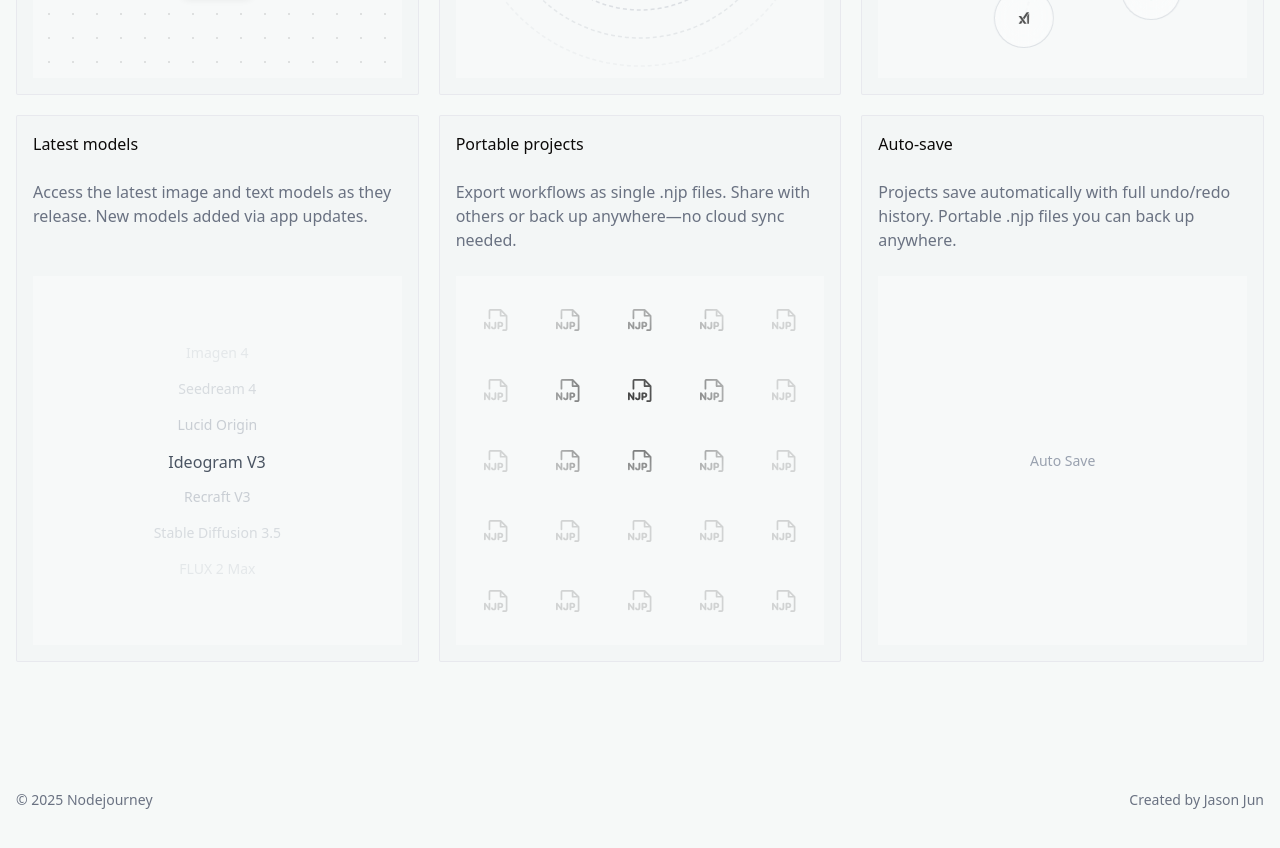
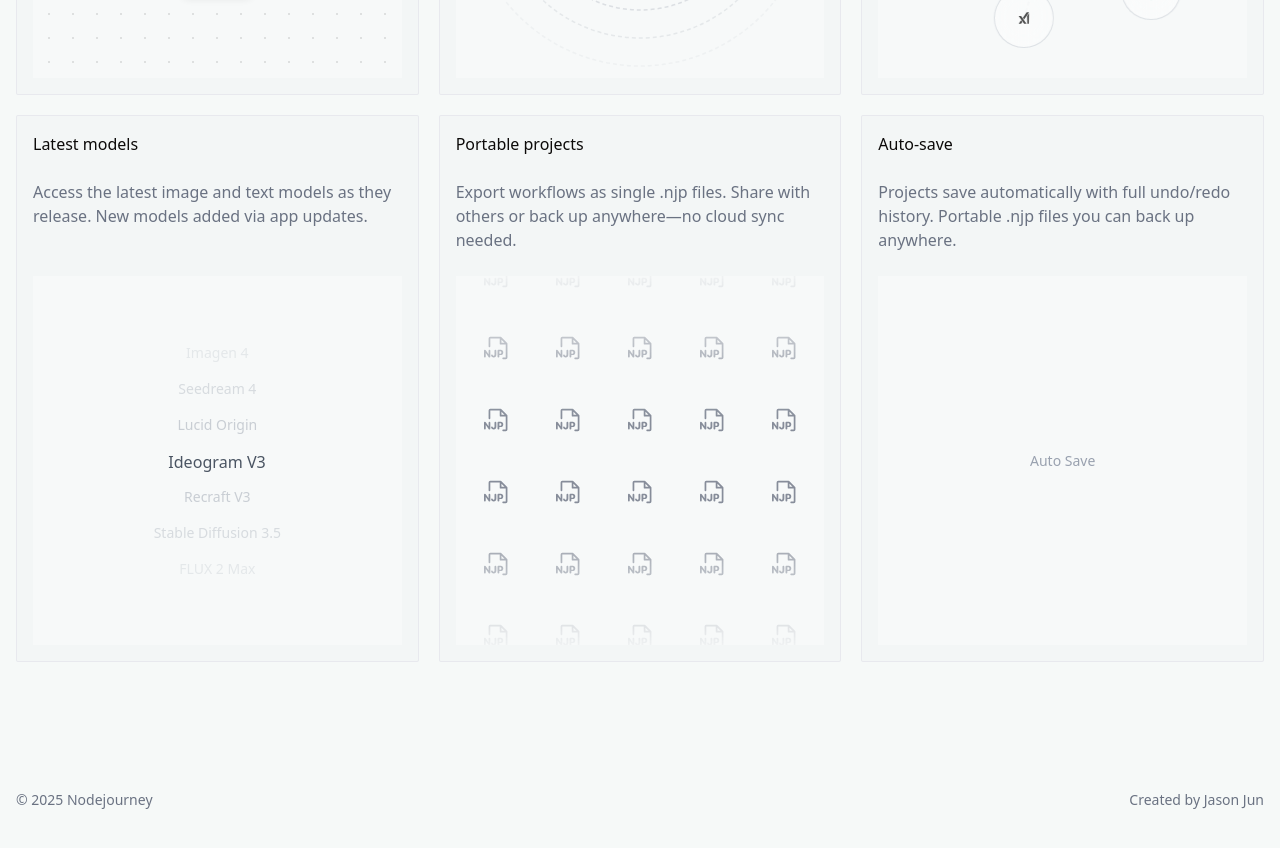
Before and after one commit to htjun/nodejourney-web, a Next.js app: page / in a window 1280 px wide. Shown: the part 2280-3128 px from the top of the page. Built offline with nearby package versions, Linux system fonts and the light colour scheme; no server answers.

Commit message:
Replace wandering spotlight with vertical scroll animation in portable projects visual

```diff
--- a/components/feature-visuals/portable-projects.tsx
+++ b/components/feature-visuals/portable-projects.tsx
@@ -1,47 +1,54 @@
 'use client'
 
-import Image from 'next/image'
-import { useEffect, useState } from 'react'
+import { useEffect, useRef, useState } from 'react'
+
+function NjpIcon({ size, className }: { size: number; className?: string }) {
+  return (
+    <svg
+      xmlns="http://www.w3.org/2000/svg"
+      width={size}
+      height={size}
+      fill="currentColor"
+      viewBox="0 0 28 26"
+      className={className}
+    >
+      <path d="M19.361 0a1 1 0 0 1 .707.293l7 7a1 1 0 0 1 .293.707v16a2 2 0 0 1-2 2h-3a1 1 0 0 1 0-2h3V9h-6a1 1 0 0 1-1-1V2h-11v9a1 1 0 0 1-2 0V2a2 2 0 0 1 2-2zm-6.049 15c.68 0 1.073.417 1.073 1.153v4.796c0 1.957-1.16 3.051-3.1 3.051-1.37 0-2.396-.61-2.847-1.655a2.2 2.2 0 0 1-.165-.822c0-.622.399-1.026.997-1.026.533 0 .837.253 1.007.839.141.507.487.785.985.785.633 0 .978-.41.978-1.19v-4.778c0-.736.393-1.153 1.072-1.153M6.37 15c.645 0 1.02.393 1.02 1.1v6.843c0 .67-.364 1.038-1.014 1.038-.434 0-.72-.174-1.031-.615l-3.258-4.634h-.047v4.15c0 .707-.38 1.1-1.02 1.1-.644 0-1.019-.393-1.019-1.1v-6.831C0 15.368.375 15 1.043 15c.41 0 .703.181 1.025.616L5.303 20.2h.047v-4.1c0-.707.38-1.1 1.02-1.1m13.055.133c1.816 0 3.047 1.214 3.047 3.087 0 1.86-1.295 3.074-3.176 3.074h-1.383v1.534c0 .737-.392 1.153-1.072 1.153s-1.078-.416-1.078-1.153v-6.535c0-.737.398-1.16 1.078-1.16zm-1.512 4.494h.932c.914 0 1.453-.49 1.453-1.401 0-.906-.54-1.396-1.442-1.396h-.943zM20.362 7h3.585l-3.586-3.586z" />
+    </svg>
+  )
+}
 
 // Grid settings
-const GRID_SIZE = 5
+const GRID_COLS = 5
 const ICON_SIZE = 24
-const GRID_GAP = 12 // Tailwind gap-12 = 3rem
+const GAP = 48 // gap in pixels
 
-// Mask settings
-const MASK_RADIUS = 120
-const BASE_OPACITY = 0.15
-const HIGHLIGHT_OPACITY = 0.7
+// Layout
+const ROW_HEIGHT = ICON_SIZE + GAP
+const VISIBLE_ROWS = 6
+const BUFFER_ROWS = 1
 
-// Animation settings
-const ANIMATION_SPEED = 0.01
-const WANDER_RANGE_X = 20
-const WANDER_RANGE_Y = 20
-const SECONDARY_RANGE_X = 10
-const SECONDARY_RANGE_Y = 10
-const FREQUENCY_X1 = 1
-const FREQUENCY_X2 = 0.7
-const FREQUENCY_Y1 = 0.8
-const FREQUENCY_Y2 = 1.3
+// Animation
+const PAN_SPEED = 0.15 // pixels per frame
+
+// Fade effect (percentage of container height)
+const FADE_START = 5 // top edge starts transparent
+const FADE_VISIBLE_START = 40 // becomes fully visible
+const FADE_VISIBLE_END = 60 // stays fully visible until
+const FADE_END = 95 // bottom edge becomes transparent
 
 export function PortableProjects() {
-  const [position, setPosition] = useState({ x: 50, y: 50 })
+  const [offset, setOffset] = useState(0)
+  const offsetRef = useRef(0)
+  const containerHeight = ROW_HEIGHT * VISIBLE_ROWS
+  const gridWidth = GRID_COLS * ICON_SIZE + (GRID_COLS - 1) * GAP
 
+  // Continuous smooth scrolling
   useEffect(() => {
     let animationId: number
-    let time = 0
 
     const animate = () => {
-      time += ANIMATION_SPEED
-      const x =
-        50 +
-        Math.sin(time * FREQUENCY_X1) * WANDER_RANGE_X +
-        Math.sin(time * FREQUENCY_X2) * SECONDARY_RANGE_X
-      const y =
-        50 +
-        Math.cos(time * FREQUENCY_Y1) * WANDER_RANGE_Y +
-        Math.cos(time * FREQUENCY_Y2) * SECONDARY_RANGE_Y
-      setPosition({ x, y })
+      offsetRef.current = (offsetRef.current + PAN_SPEED) % ROW_HEIGHT
+      setOffset(offsetRef.current)
       animationId = requestAnimationFrame(animate)
     }
 
@@ -49,39 +56,42 @@ export function PortableProjects() {
     return () => cancelAnimationFrame(animationId)
   }, [])
 
-  const grid = (
-    <div
-      className="grid"
-      style={{
-        gridTemplateColumns: `repeat(${GRID_SIZE}, 1fr)`,
-        gap: `${GRID_GAP * 0.25}rem`,
-      }}
-    >
-      {Array.from({ length: GRID_SIZE * GRID_SIZE }).map((_, i) => (
-        <Image key={i} src="/images/njp-icon.svg" alt="" width={ICON_SIZE} height={ICON_SIZE} />
-      ))}
-    </div>
-  )
-
-  const maskGradient = `radial-gradient(circle ${MASK_RADIUS}px at ${position.x}% ${position.y}%, black 0%, transparent 100%)`
+  // Render rows - we render enough to cover visible area + buffer
+  const totalRows = VISIBLE_ROWS + BUFFER_ROWS * 2
+  const rows = Array.from({ length: totalRows }, (_, i) => i)
 
   return (
-    <div className="aspect-square rounded-xs flex items-center justify-center overflow-hidden">
-      <div className="relative">
-        {/* Base layer - faded */}
-        <div style={{ opacity: BASE_OPACITY }}>{grid}</div>
+    <div className="aspect-square rounded-xs overflow-hidden relative flex items-center justify-center">
+      <div
+        className="relative overflow-hidden"
+        style={{
+          height: containerHeight,
+          width: gridWidth,
+          maskImage: `linear-gradient(to bottom, transparent ${FADE_START}%, black ${FADE_VISIBLE_START}%, black ${FADE_VISIBLE_END}%, transparent ${FADE_END}%)`,
+          WebkitMaskImage: `linear-gradient(to bottom, transparent ${FADE_START}%, black ${FADE_VISIBLE_START}%, black ${FADE_VISIBLE_END}%, transparent ${FADE_END}%)`,
+        }}
+      >
+        {rows.map((rowIndex) => {
+          // Position each row, offset by scroll amount
+          const baseTop = (rowIndex - BUFFER_ROWS) * ROW_HEIGHT
+          const top = baseTop - offset
 
-        {/* Top layer - with circular mask that moves */}
-        <div
-          className="absolute inset-0"
-          style={{
-            opacity: HIGHLIGHT_OPACITY,
-            maskImage: maskGradient,
-            WebkitMaskImage: maskGradient,
-          }}
-        >
-          {grid}
-        </div>
+          return (
+            <div key={rowIndex} className="absolute" style={{ top }}>
+              <div
+                className="grid"
+                style={{
+                  gridTemplateColumns: `repeat(${GRID_COLS}, ${ICON_SIZE}px)`,
+                  gap: `${GAP}px`,
+                }}
+              >
+                {Array.from({ length: GRID_COLS }).map((_, i) => (
+                  <NjpIcon key={i} size={ICON_SIZE} className="text-gray-500/80" />
+                ))}
+              </div>
+            </div>
+          )
+        })}
       </div>
     </div>
   )
```
Also changed, not shown: public/images/njp-icon.svg (deleted).
